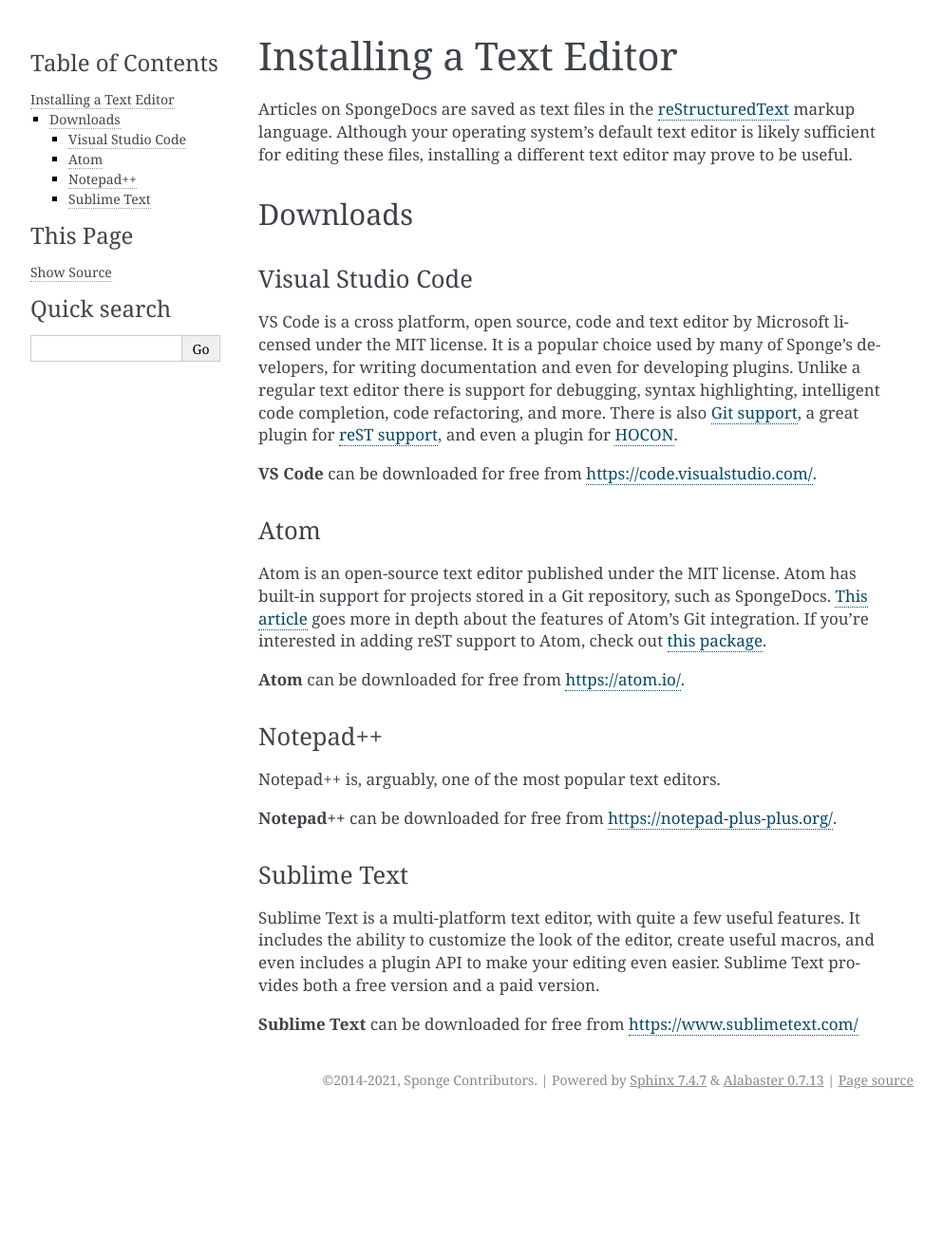
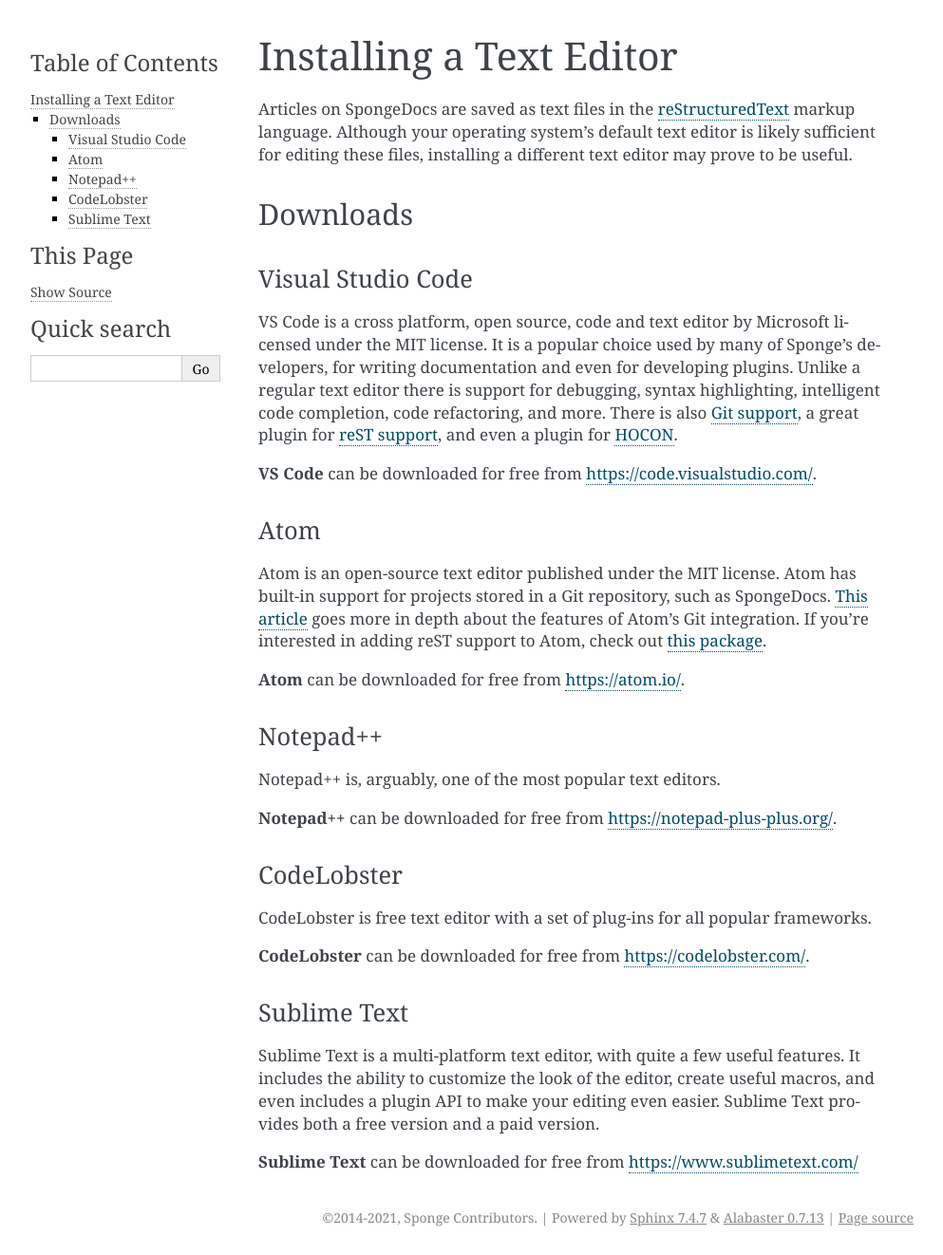
Before and after one commit to SpongePowered/SpongeDocs, a Sphinx documentation site: the page built from source/preparing/text.rst, in a window 1280 px wide. Shown: the whole page at 95% size, without its empty margins (148-1141 px from the left). Built offline with Sphinx 7.4.7, drawn with Linux system fonts in a browser that asks for light colours; pages that are not in the unit, such as notebooks, are missing from menus; before the commit the page ends 1177 px from its top, so only the background shows below that.

Commit message:
Update text.rst
CodeLobster editor id added

```diff
--- a/source/preparing/text.rst
+++ b/source/preparing/text.rst
@@ -38,6 +38,13 @@
 
 **Notepad++** can be downloaded for free from https://notepad-plus-plus.org/.
 
+CodeLobster
+~~~~~~~~~
+
+CodeLobster is free text editor with a set of plug-ins for all popular frameworks.
+
+**CodeLobster** can be downloaded for free from https://codelobster.com/.
+
 Sublime Text
 ~~~~~~~~~~~~
 
```
